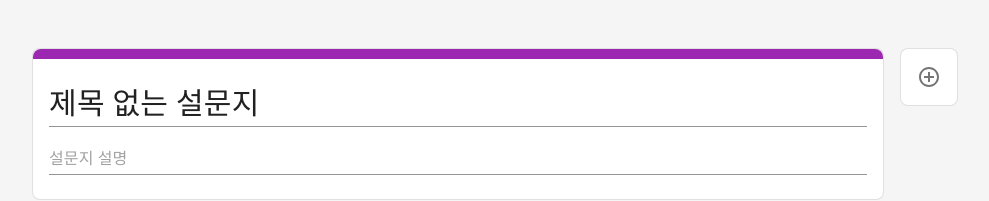
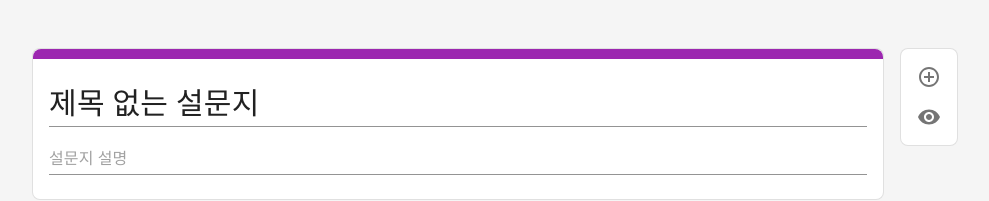
Before and after one commit to hyejinny97/google-form, a React (Vite) app in the folder classum-survey/: page /survey/edit in a window 1280 px wide. Shown: the top 201 px of the page, without its empty margins (182-1171 px from the left). Built offline with nearby package versions, Linux system fonts and the light colour scheme.

Commit message:
[Feat] SurveyEditPageUtilBox에 preview button 추가

```diff
--- a/classum-survey/src/components/Icons/index.ts
+++ b/classum-survey/src/components/Icons/index.ts
@@ -9,3 +9,4 @@ export { default as CheckBoxOutlineBlankIcon } from "@mui/icons-material/CheckBo
 export { default as ContentCopyIcon } from "@mui/icons-material/ContentCopy";
 export { default as DeleteIcon } from "@mui/icons-material/Delete";
 export { default as AddCircleOutlineIcon } from "@mui/icons-material/AddCircleOutline";
+export { default as VisibilityIcon } from "@mui/icons-material/Visibility";
--- a/classum-survey/src/components/SurveyEditPage/SurveyEditPageUtilBox.tsx
+++ b/classum-survey/src/components/SurveyEditPage/SurveyEditPageUtilBox.tsx
@@ -1,7 +1,9 @@
 import { useDispatch } from "react-redux";
+import { useNavigate } from "react-router-dom";
 import { IconButton } from "@mui/material";
-import { Box, AddCircleOutlineIcon } from "@components";
+import { Box, AddCircleOutlineIcon, VisibilityIcon } from "@components";
 import { addQuestion } from "@stores";
+import { PATH_SURVEY_PREVIEW } from "@constants";
 
 interface SurveyEditPageUtilBoxProps {
   className?: string;
@@ -9,6 +11,7 @@ interface SurveyEditPageUtilBoxProps {
 
 function SurveyEditPageUtilBox({ className }: SurveyEditPageUtilBoxProps) {
   const dispatch = useDispatch();
+  const navigate = useNavigate();
 
   return (
     <div className={className}>
@@ -16,6 +19,9 @@ function SurveyEditPageUtilBox({ className }: SurveyEditPageUtilBoxProps) {
         <IconButton onClick={() => dispatch(addQuestion())}>
           <AddCircleOutlineIcon />
         </IconButton>
+        <IconButton onClick={() => navigate(PATH_SURVEY_PREVIEW)}>
+          <VisibilityIcon />
+        </IconButton>
       </Box>
     </div>
   );
--- a/classum-survey/src/components/index.ts
+++ b/classum-survey/src/components/index.ts
@@ -17,6 +17,7 @@ export {
   ContentCopyIcon,
   DeleteIcon,
   AddCircleOutlineIcon,
+  VisibilityIcon,
 } from "./Icons";
 
 export {
```
